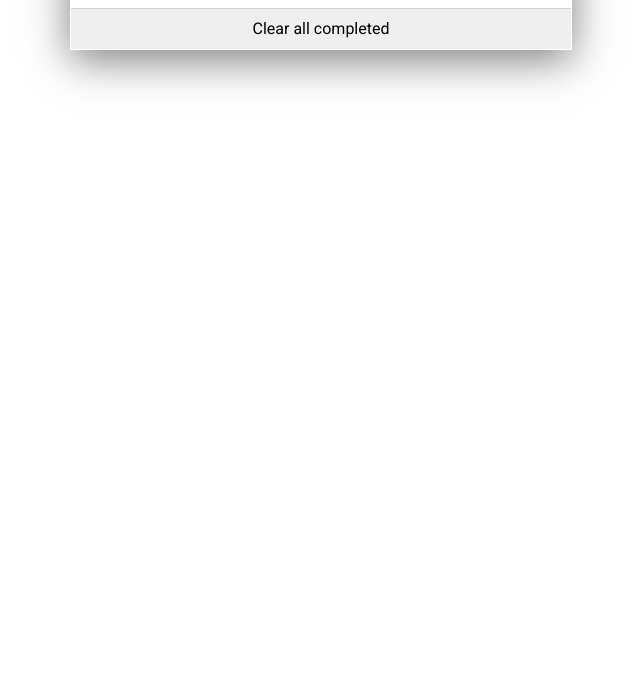
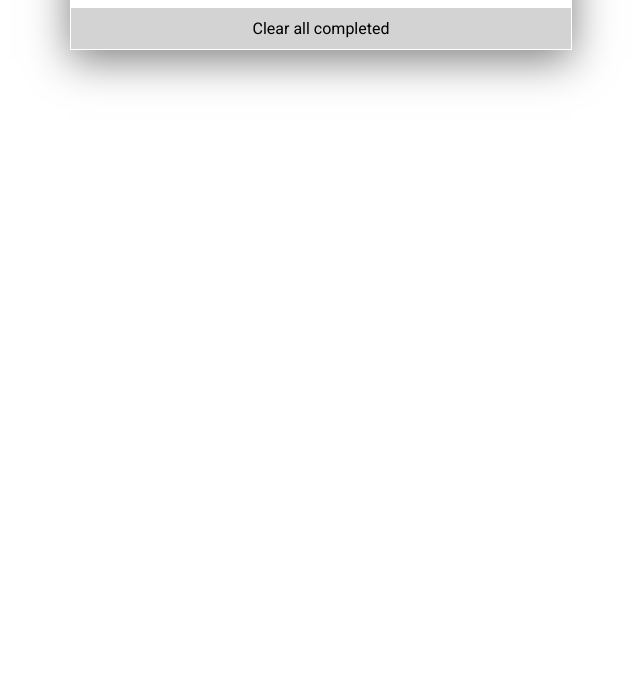
Before and after one commit to PraisesPJMT/Best-Webdev-Practice, a website built with webpack: page src/index.html in a window 1280 px wide. Shown: the part 122-800 px from the top of the page, without its empty margins (319-959 px from the left). Built offline with nearby package versions, Linux system fonts and the light colour scheme.

Commit message:
Change input type for clear button from submit to button

```diff
--- a/src/index.html
+++ b/src/index.html
@@ -25,7 +25,7 @@
             <ul class="list">
 
             </ul>
-            <input type="submit" value="Clear all completed" class="clear">
+            <input type="button" value="Clear all completed" class="clear">
         </div>
     </main>
 
--- a/src/style.css
+++ b/src/style.css
@@ -60,6 +60,7 @@ label {
   height: 40px;
   border: none;
   cursor: pointer;
+  background: #d3d3d3;
 }
 
 .task-display {
```
